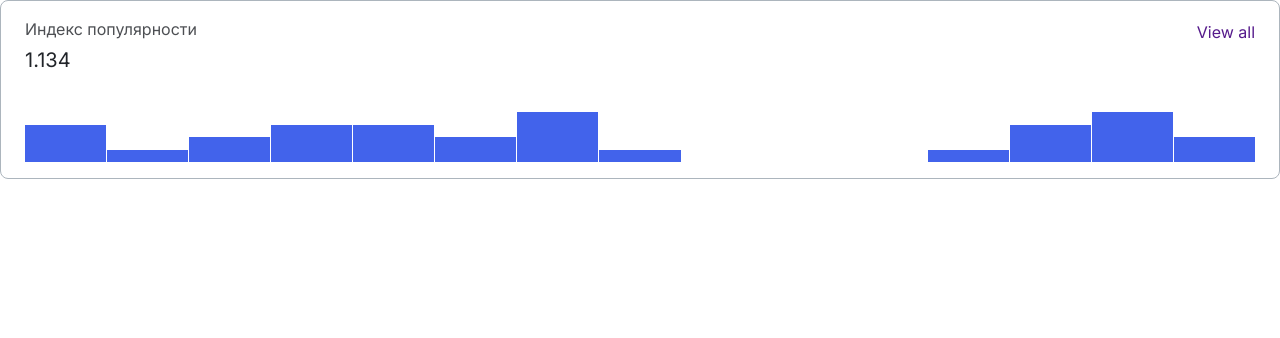
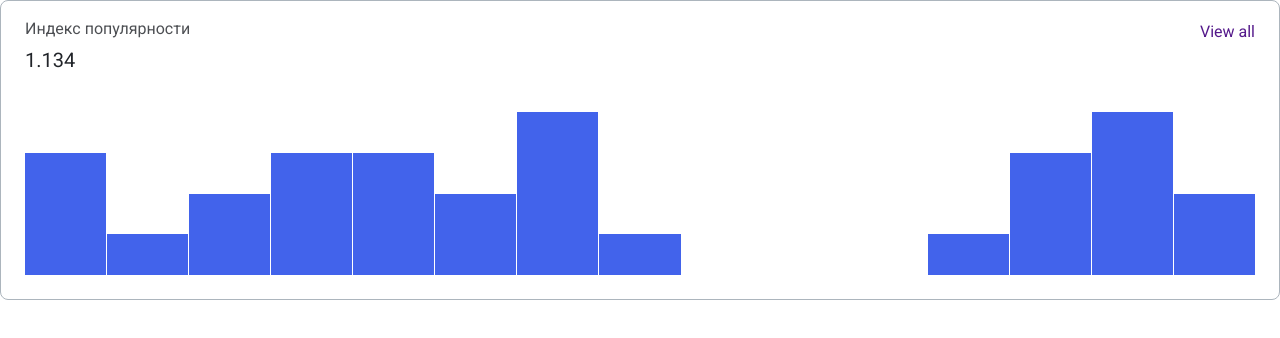
Before and after one commit to js-tasks-ru/htmlcss-20240412_jessamineoliva16661814, a website: page 04-lection2/01-histogram/index.html in a window 1280 px wide. Drawn offline with Linux system fonts and the light colour scheme.

Commit message:
lecture_2

```diff
--- a/04-lection2/01-histogram/histogram.css
+++ b/04-lection2/01-histogram/histogram.css
@@ -2,52 +2,42 @@
     display: flex;
     flex-direction: column;
 
-    line-height: 24px;
     font-family: 'Inter', sans-serif;
     font-size: 16px;
     font-weight: 400;
+    line-height: 24px;
+
     color: var(--black);
 
     border: 1px solid var(--grey-3);
     border-radius: 8px;
-    padding: 16px 24px;
+    padding: 16px 24px 24px 24px;
 }
 
 /* histogram__panel */
 
 .histogram__panel {
     display: flex;
-    flex-grow: 0;
-
-    font-family: inherit;
-
-    padding-bottom: 39px;
+    margin-bottom: 39px;
 }
 
 .histogram__parameter {
     flex-grow: 1;
-
-    font-family: inherit;
 }
 
 .histogram__key {
-    font-family: inherit;
     opacity: 0.8;
-
-    padding-bottom: 6px;
+    margin-bottom: 6px;
 }
 
 .histogram__value {
+    font-size: 20px;
     line-height: 26px;
-    font-family: inherit;
-    font-size: 20px;
+
 }
 
 .histogram__link {
     flex-grow: 0;
-
-    font-family: inherit;
-
     padding-top: 3px;
 }
 
@@ -55,9 +45,7 @@
 
 .histogram__chart {
     display: flex;
-    flex-basis: 50px;
     flex-grow: 1;
-    justify-content: space-between;
     align-items: end;
     gap: 1px;
 }
--- a/04-lection2/01-histogram/index.html
+++ b/04-lection2/01-histogram/index.html
@@ -1,6 +1,7 @@
 <!DOCTYPE html>
 <!-- Страница с гистограммой -->
 <html lang="ru">
+
 <head>
     <link rel="stylesheet" href="../../assets/css/main.css">
     <style>
@@ -8,22 +9,31 @@
         .histogram__index_0 {
             height: 0%;
         }
+
         .histogram__index_25 {
             height: 25%;
         }
+
         .histogram__index_50 {
             height: 50%;
         }
+
         .histogram__index_75 {
             height: 75%;
         }
+
         .histogram__index_100 {
             height: 100%;
         }
+
+        .histogram_height300 {
+            height: 300px;
+        }
     </style>
 </head>
+
 <body>
-        <div class="histogram">
+    <div class="histogram histogram_height300">
         <div class="histogram__panel">
             <div class="histogram__parameter">
                 <p class="histogram__key">Индекс популярности</p>
@@ -50,4 +60,5 @@
         </div>
     </div>
 </body>
+
 </html>
```
Lines whose indentation alone changed are shown as unchanged.
